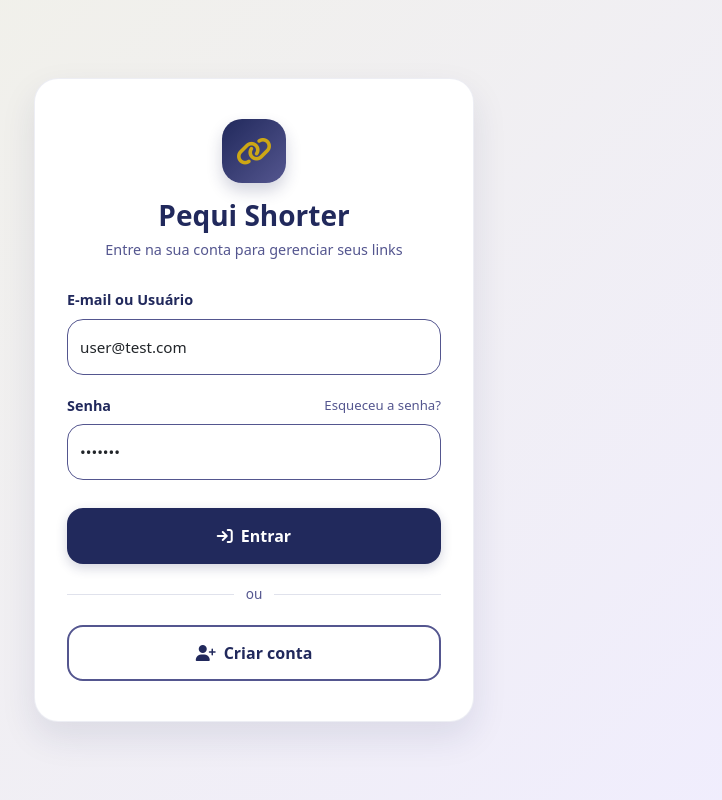
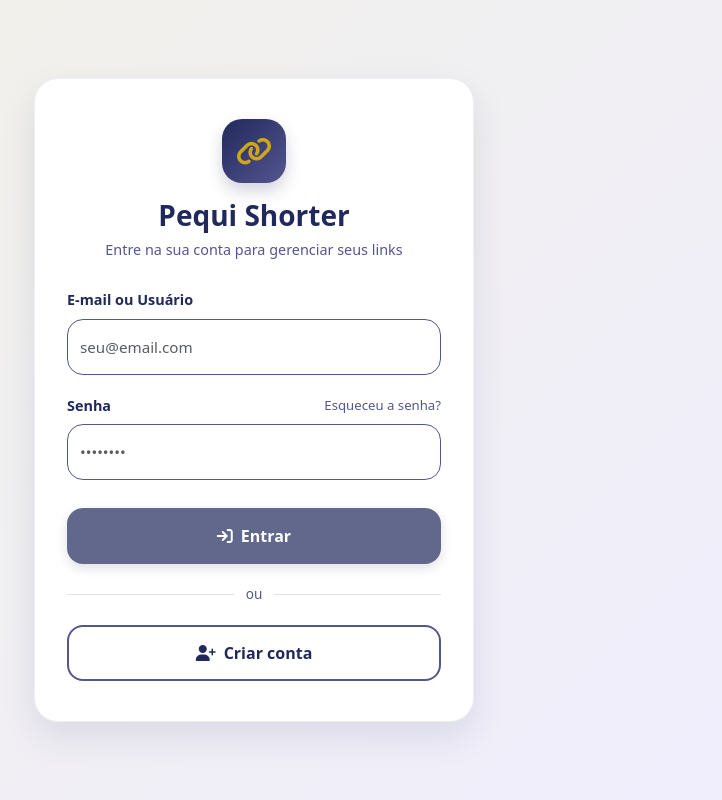
Before and after one commit to joaovictorcostadev/pequi-shorter-front-end, an Angular app: page /login in a window 1280 px wide. Shown: the whole page, without its empty margins (386-1108 px from the left). Built offline with nearby package versions, Linux system fonts and the light colour scheme.

Commit message:
fix: Remove login default

```diff
--- a/src/app/features/login-component/login-component.ts
+++ b/src/app/features/login-component/login-component.ts
@@ -13,8 +13,8 @@ import { finalize } from 'rxjs';
   styleUrl: './login-component.scss',
 })
 export class LoginComponent implements OnInit {
-  username = 'user@test.com';
-  password = 'user123';
+  username = '';
+  password = '';
   isLoading = false;
   errorMessage = '';
   successMessage = '';
@@ -24,7 +24,7 @@ export class LoginComponent implements OnInit {
     private router: Router,
     private route: ActivatedRoute,
     private cdr: ChangeDetectorRef,
-  ) {}
+  ) { }
 
   ngOnInit(): void {
     const registered = this.route.snapshot.queryParams['registered'];
```
